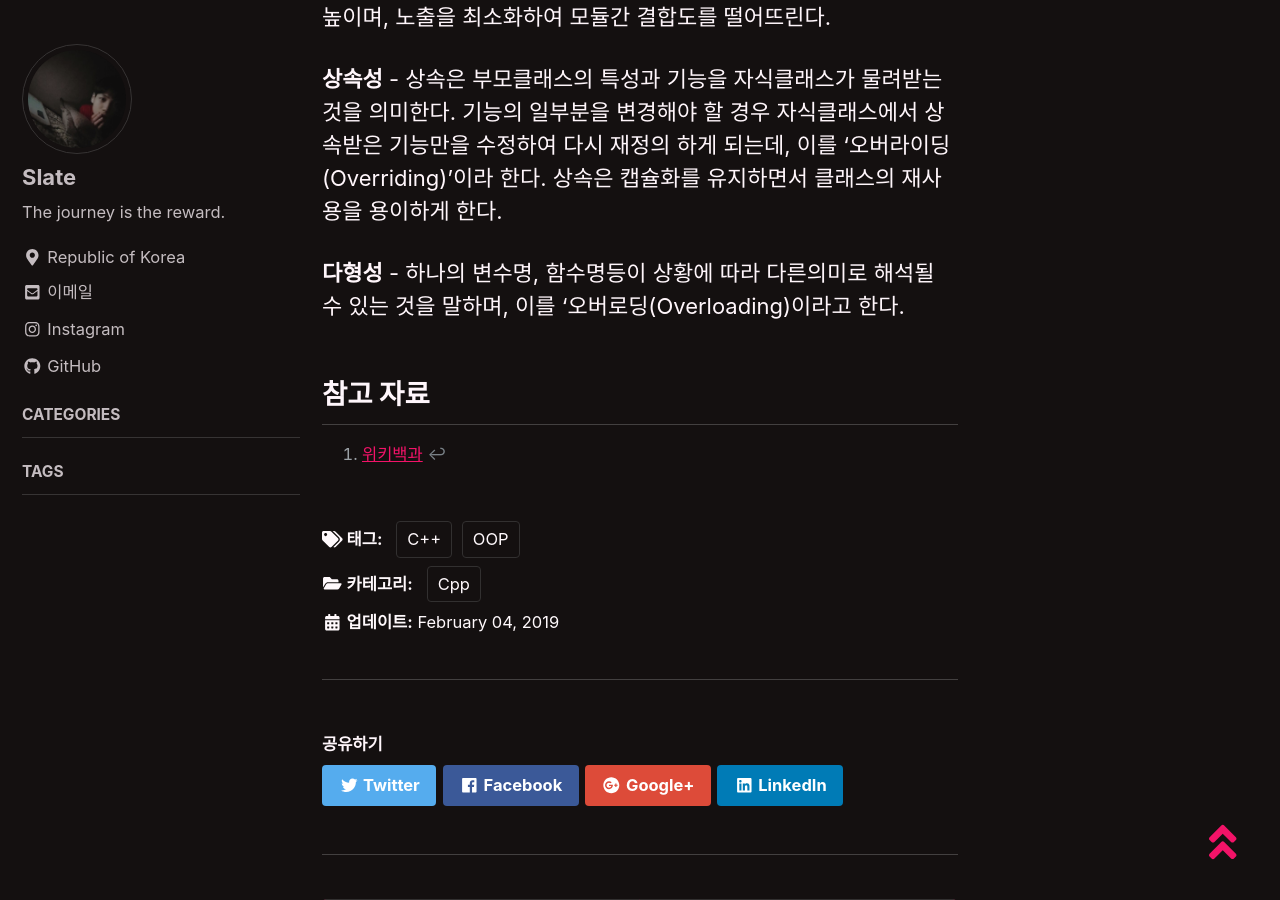
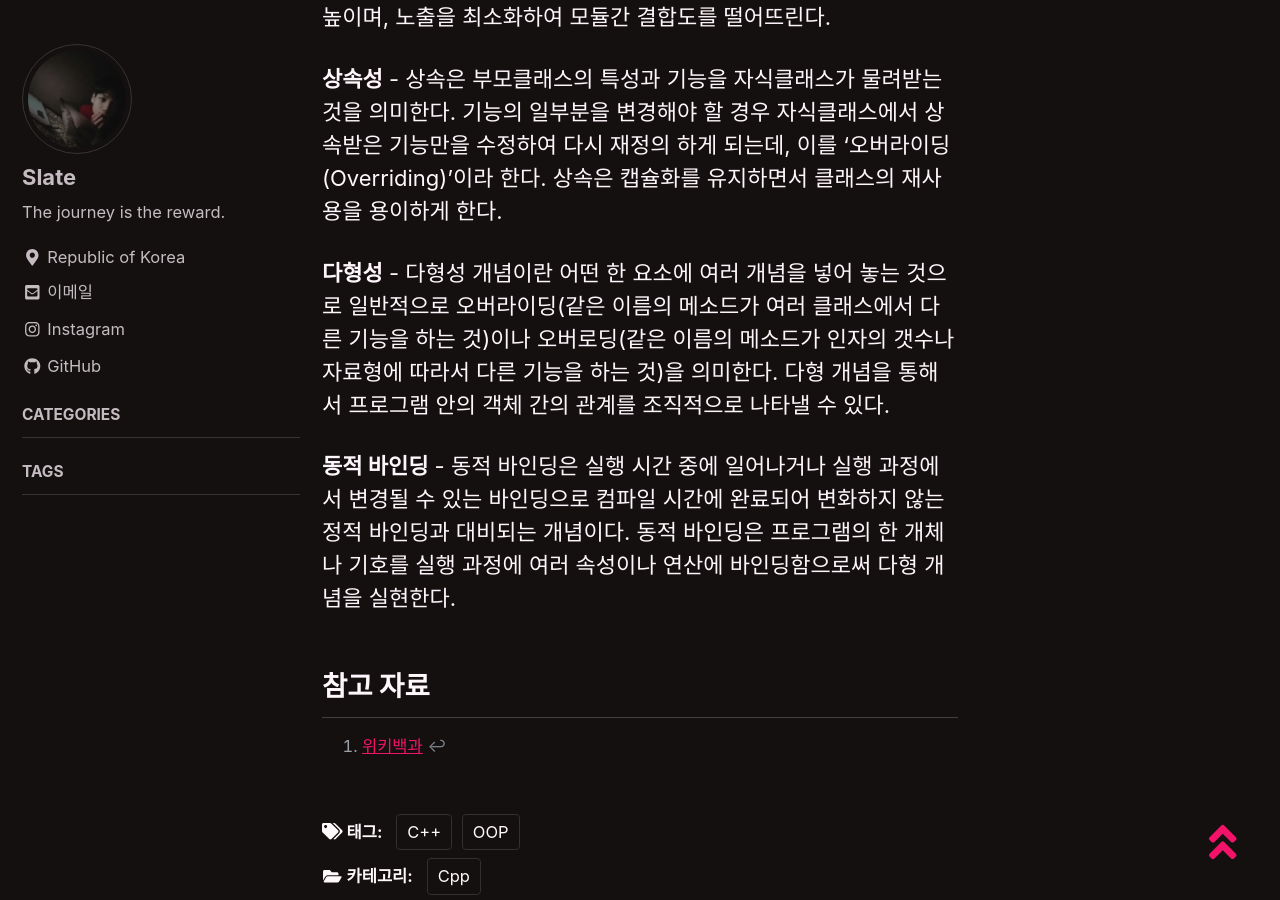
Before and after one commit to lesslate/lesslate.github.io, a Jekyll site: the page built from _posts/Cpp/2019-02-04-객체지향 프로그래밍.md, in a window 1280 px wide and 900 px high, scrolled down 1725 px. Built offline with Jekyll 4.4.1, drawn with Linux system fonts in a browser that asks for light colours; nearby versions of some CDN libraries; comment, search, counter and statistics services are not loaded.

Commit message:
Update 2019-02-04-객체지향 프로그래밍.md

```diff
--- a/_posts/Cpp/2019-02-04-객체지향 프로그래밍.md
+++ b/_posts/Cpp/2019-02-04-객체지향 프로그래밍.md
@@ -48,6 +48,8 @@ sidebar_main: true
 
 **상속성** - 상속은 부모클래스의 특성과 기능을 자식클래스가 물려받는 것을 의미한다. 기능의 일부분을 변경해야 할 경우 자식클래스에서 상속받은 기능만을 수정하여 다시 재정의 하게 되는데, 이를 '오버라이딩(Overriding)'이라 한다. 상속은 캡슐화를 유지하면서 클래스의 재사용을 용이하게 한다.
 
-**다형성** - 하나의 변수명, 함수명등이 상황에 따라 다른의미로 해석될 수 있는 것을 말하며, 이를 '오버로딩(Overloading)이라고 한다.
+**다형성** - 다형성 개념이란 어떤 한 요소에 여러 개념을 넣어 놓는 것으로 일반적으로 오버라이딩(같은 이름의 메소드가 여러 클래스에서 다른 기능을 하는 것)이나 오버로딩(같은 이름의 메소드가 인자의 갯수나 자료형에 따라서 다른 기능을 하는 것)을 의미한다. 다형 개념을 통해서 프로그램 안의 객체 간의 관계를 조직적으로 나타낼 수 있다.
+
+**동적 바인딩** - 동적 바인딩은 실행 시간 중에 일어나거나 실행 과정에서 변경될 수 있는 바인딩으로 컴파일 시간에 완료되어 변화하지 않는 정적 바인딩과 대비되는 개념이다. 동적 바인딩은 프로그램의 한 개체나 기호를 실행 과정에 여러 속성이나 연산에 바인딩함으로써 다형 개념을 실현한다.
 
 ## 참고 자료
```
